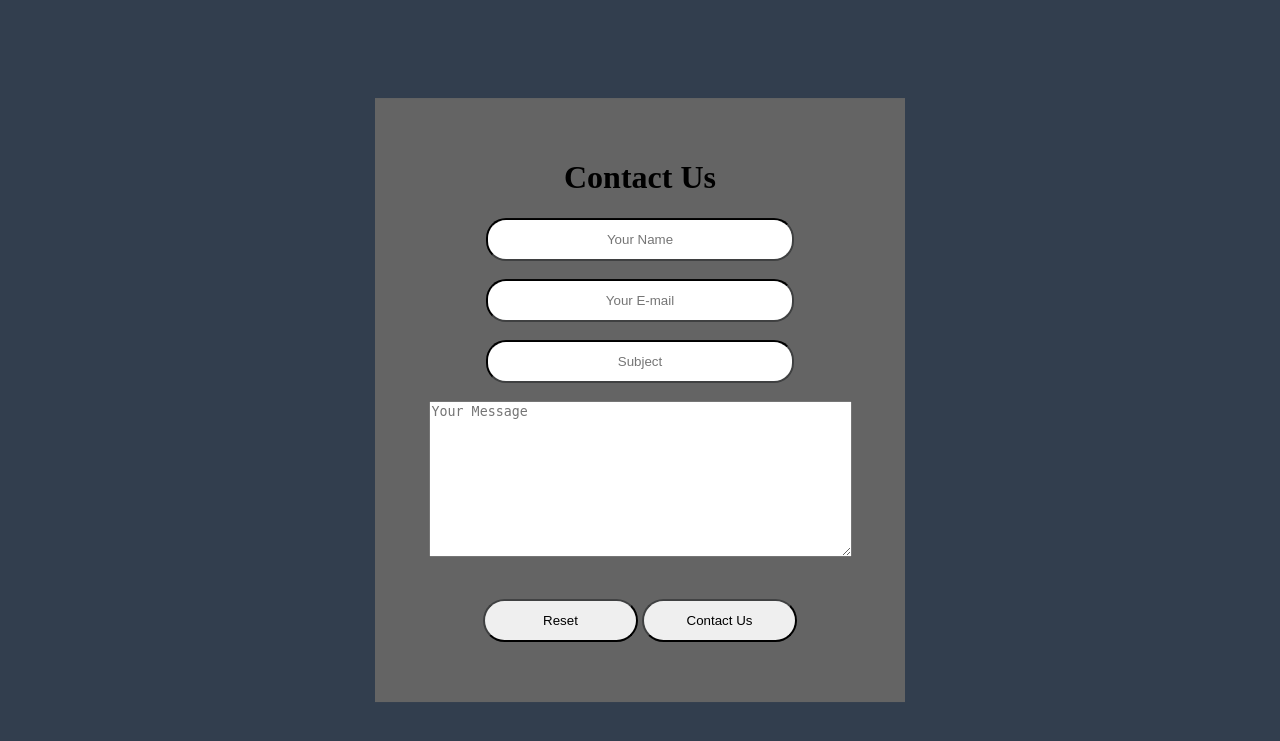
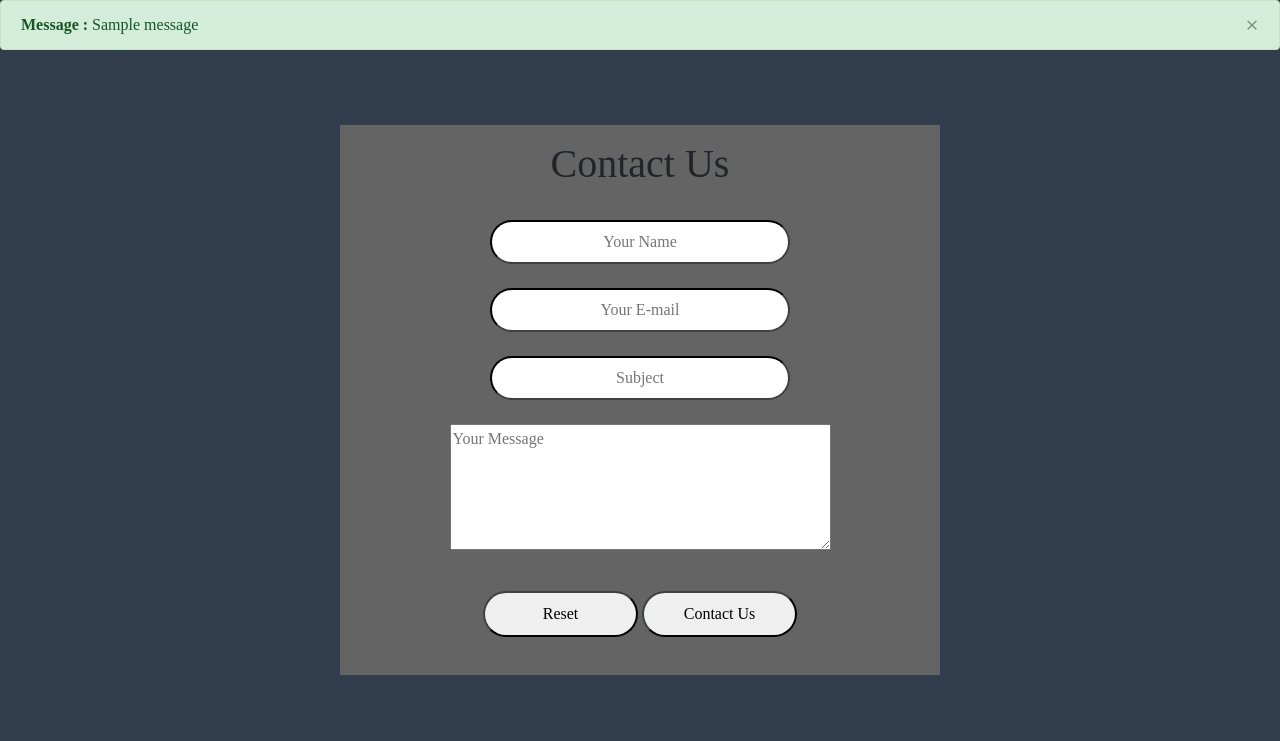
Before and after one commit to HRAmbalia/Bus_Ticket_booking, a Django app: page /contact/ in a window 1280 px wide. Shown: the top 741 px of the page. Run offline with Django 3.2, Linux system fonts and the light colour scheme; tables that the repository leaves empty hold one stand-in row (values such as "Sample post"); one stand-in notice (Sample message) is shown; some libraries are stand-ins or nearby versions.

Commit message:
added and configured contact up page

```diff
--- a/acount/admin.py
+++ b/acount/admin.py
@@ -2,3 +2,7 @@ from django.contrib import admin
 
 # Register your models here.
 # username = hr || password = 123
+from .models import contactUs
+#
+
+admin.site.register(contactUs)
--- a/acount/templates/acount/contactUs.html
+++ b/acount/templates/acount/contactUs.html
@@ -4,6 +4,8 @@
     <meta charset="UTF-8">
     <meta http-equiv="X-UA-Compatible" content="IE=edge">
     <meta name="viewport" content="width=device-width, initial-scale=1.0">
+    <meta name="viewport" content="width=device-width, initial-scale=1, shrink-to-fit=no">
+    <link rel="stylesheet" href="https://stackpath.bootstrapcdn.com/bootstrap/4.4.1/css/bootstrap.min.css" integrity="sha384-Vkoo8x4CGsO3+Hhxv8T/Q5PaXtkKtu6ug5TOeNV6gBiFeWPGFN9MuhOf23Q9Ifjh" crossorigin="anonymous">
     <title>Contact Us</title>
     <style>
         body {
@@ -13,8 +15,9 @@
             background: rgb(50, 62, 78);
         }
         .square {
-            width: 450px;
-            padding: 40px;
+            height: 550px;
+            width: 600px;
+            padding: 15px;
             position: absolute;
             top: 50%;
             left: 50%;
@@ -25,12 +28,11 @@
         .square input[id="rs"]:hover {
             width: 130px;
             border-color: rgb(166, 138, 202);
-            background: rgb(50, 62, 78);
         }
         .square input[id="rs"] {
-            margin: 20px auto;
+            margin: 10px auto;
             text-align: center;
-            padding: 12px;
+            padding: 9px;
             width: 155px;
             border-color: rgb(63, 64, 65);
             border-radius: 25px;
@@ -38,10 +40,10 @@
         }
         .square input[id="xyz"] {
             text-align: center;
-            padding: 12px;
-            width: 280px;
+            padding: 8px;
+            width: 300px;
             border-color: rgb(63, 64, 65);
-            border-radius: 20px;
+            border-radius: 25px;
             transition: 0.20s;
         }
         .square input[id="xyz"]:hover {
@@ -50,14 +52,30 @@
     </style>
 </head>
 <body>
-    <form action="" method="post" class="square">
-        <h1>Contact Us</h1>
+    <!-- action is this page itself, this page's URL -->
+    <form action="/contact/" method="post" class="square">
+        {% csrf_token %}
+        <h1>Contact Us</h1><br>
         <input type="text" name="nm" placeholder="Your Name" size="33" id="xyz" required><br><br>
         <input type="email" name="mail" placeholder="Your E-mail" size="33" id="xyz" required><br><br>
         <input type="text" name="sub" placeholder="Subject" size="33" id="xyz"><br><br>
-        <textarea name="msg" cols="50" rows="10" placeholder="Your Message" required id="xyz"></textarea><br><br>
+        <textarea name="msg" cols="40" rows="5" placeholder="Your Message" required id="xyz"></textarea><br><br>
         <input type="reset" id="rs">
         <input type="submit" value="Contact Us" id="rs">
     </form>
+
+    {% for message in messages %}
+    <div class="alert alert-{{ message.tags }} alert-dismissible fade show" role="alert">
+        <strong>Message : </strong> {{ message }}
+        <button type="button" class="close" data-dismiss="alert" aria-label="Close">
+            <span aria-hidden="true">&times;</span>
+        </button>
+    </div>
+    {% endfor %}
+
+    <!-- bootstrap starter code -->
+    <script src="https://code.jquery.com/jquery-3.4.1.slim.min.js" integrity="sha384-J6qa4849blE2+poT4WnyKhv5vZF5SrPo0iEjwBvKU7imGFAV0wwj1yYfoRSJoZ+n" crossorigin="anonymous"></script>
+    <script src="https://cdn.jsdelivr.net/npm/popper.js@1.16.0/dist/umd/popper.min.js" integrity="sha384-Q6E9RHvbIyZFJoft+2mJbHaEWldlvI9IOYy5n3zV9zzTtmI3UksdQRVvoxMfooAo" crossorigin="anonymous"></script>
+    <script src="https://stackpath.bootstrapcdn.com/bootstrap/4.4.1/js/bootstrap.min.js" integrity="sha384-wfSDF2E50Y2D1uUdj0O3uMBJnjuUD4Ih7YwaYd1iqfktj0Uod8GCExl3Og8ifwB6" crossorigin="anonymous"></script>
 </body>
 </html>
--- a/acount/urls.py
+++ b/acount/urls.py
@@ -8,6 +8,6 @@ urlpatterns = [
     path('login/', views.loginUser, name='loginUser'),
     path('home/', views.homePage, name='homePage'),
     path('logout/', views.logoutUser, name='logoutUser'),
-    path('contact/', views.contactUs, name='contactUs'),
+    path('contact/', views.contactUsPage, name='contactUs'),
     path('aboutProj/', views.aboutProject, name='aboutProj'),
 ]
--- a/acount/views.py
+++ b/acount/views.py
@@ -6,6 +6,7 @@ from django.shortcuts import redirect
 from django.contrib.auth import authenticate, login, logout
 from django.contrib import messages
 from django.http import HttpResponse
+from .models import contactUs
 #
 
 def index(request):
@@ -48,8 +49,20 @@ def logoutUser(request):
     logout(request)
     return redirect('index')
 
-def contactUs(request):
+def contactUsPage(request):
     # return HttpResponse("Contact Us")
+    if request.method == 'POST':
+        Uname = request.POST['nm']
+        email = request.POST['mail']
+        subject = request.POST['sub']
+        message = request.POST['msg']
+
+        if len(Uname)<2 or len(email)<6 or len(message)<5:
+            messages.error(request, 'Fill form Correctly')
+        else:
+            contactObj = contactUs(name=Uname, email=email, subject=subject, message=message)
+            contactObj.save()
+            messages.success(request, 'Form submitted successfully')
     context = {}
     return render(request, 'acount/contactUs.html', context)
 
```
Also changed, not shown: BTB/settings.py (+7 -0 lines), acount/models.py (+10 -2 lines), acount/migrations/0001_initial.py (added), acount/migrations/0002_contactus_timestamp.py (added).
